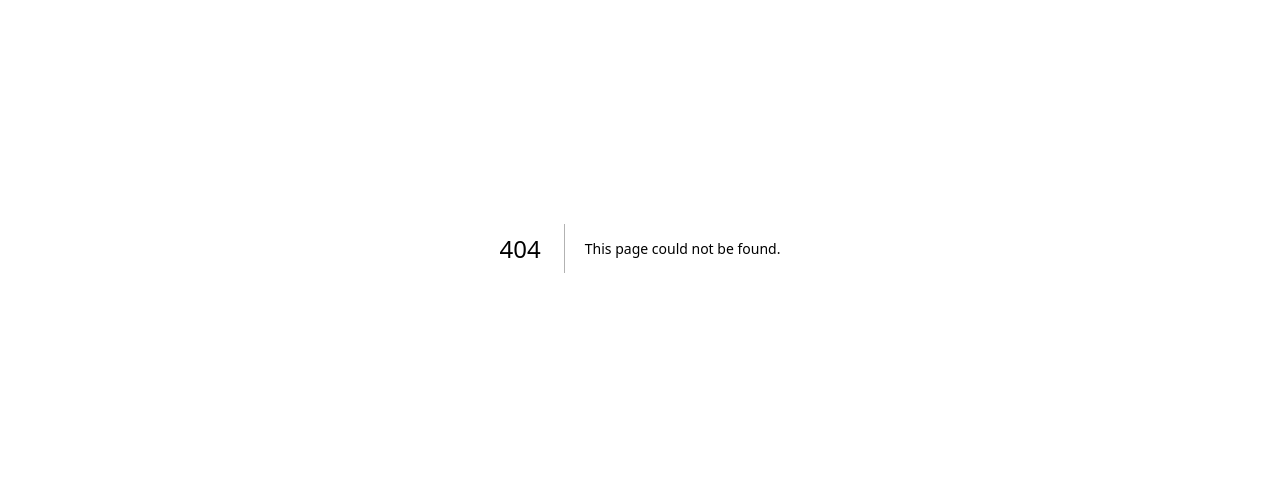
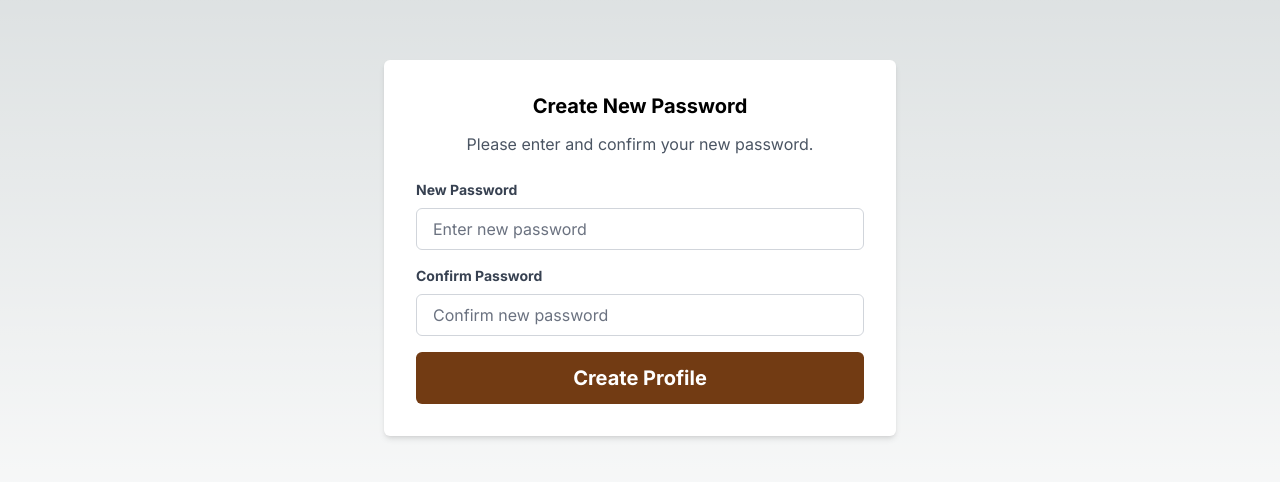
Before and after one commit to amartyadav/panchangapi-gateway, a Next.js app in the folder frontend/: page /authentication/create-profile in a window 1280 px wide. Before the commit this address had no page. Shown: the part 152-634 px from the top of the page. Built offline with nearby package versions, Linux system fonts and the light colour scheme.

Commit message:
add loading state

```diff
--- /dev/null
+++ b/frontend/src/app/authentication/create-profile/page.tsx
@@ -0,0 +1,95 @@
+"use client";
+
+import React, { useState } from "react";
+import { Button, Label } from "flowbite-react";
+
+export default function CreatePasswordPage() {
+  const [password, setPassword] = useState("");
+  const [confirmPassword, setConfirmPassword] = useState("");
+  const [error, setError] = useState("");
+
+  const handleCreatePassword = (e: any) => {
+    e.preventDefault();
+    setError("");
+
+    // Client-side validation
+    if (!password || !confirmPassword) {
+      setError("Both fields are required.");
+      return;
+    }
+
+    if (password !== confirmPassword) {
+      setError("Passwords do not match.");
+      return;
+    }
+
+    if (password.length < 8) {
+      setError("Password must be at least 8 characters long.");
+      return;
+    }
+
+    console.log("Password created successfully!");
+    // Add logic to handle password creation
+  };
+
+  return (
+    <div className="container mx-auto py-8 flex flex-col items-center justify-center min-h-screen">
+      <form
+        className="w-full max-w-lg mx-auto bg-white p-8 rounded-md shadow-md"
+        onSubmit={handleCreatePassword}
+      >
+        <h1 className="font-bold mb-3 text-center text-xl">
+          Create New Password
+        </h1>
+        <p className="text-center text-gray-600 mb-6">
+          Please enter and confirm your new password.
+        </p>
+
+        {error && <div className="text-red-500 text-sm mb-4">{error}</div>}
+
+        <div className="mb-4">
+          <Label
+            className="block text-gray-700 text-sm font-bold mb-2"
+            htmlFor="password"
+          >
+            New Password
+          </Label>
+          <input
+            className="w-full px-4 py-2 border-gray-300 rounded-md focus:outline-none focus:border-blue-500"
+            id="password"
+            type="password"
+            value={password}
+            onChange={(e) => setPassword(e.target.value)}
+            placeholder="Enter new password"
+          />
+        </div>
+
+        <div className="mb-4">
+          <Label
+            className="block text-gray-700 text-sm font-bold mb-2"
+            htmlFor="confirmPassword"
+          >
+            Confirm Password
+          </Label>
+          <input
+            className="w-full px-4 py-2 border-gray-300 rounded-md focus:outline-none focus:border-blue-500"
+            id="confirmPassword"
+            type="password"
+            value={confirmPassword}
+            onChange={(e) => setConfirmPassword(e.target.value)}
+            placeholder="Confirm new password"
+          />
+        </div>
+
+        <Button
+          type="submit"
+          color="orange"
+          size="xs"
+          className="w-full text-white bg-[#723B13] text-xl font-bold py-3 rounded-md transition duration-300"
+        >
+          Create Profile
+        </Button>
+      </form>
+    </div>
+  );
+}
```
